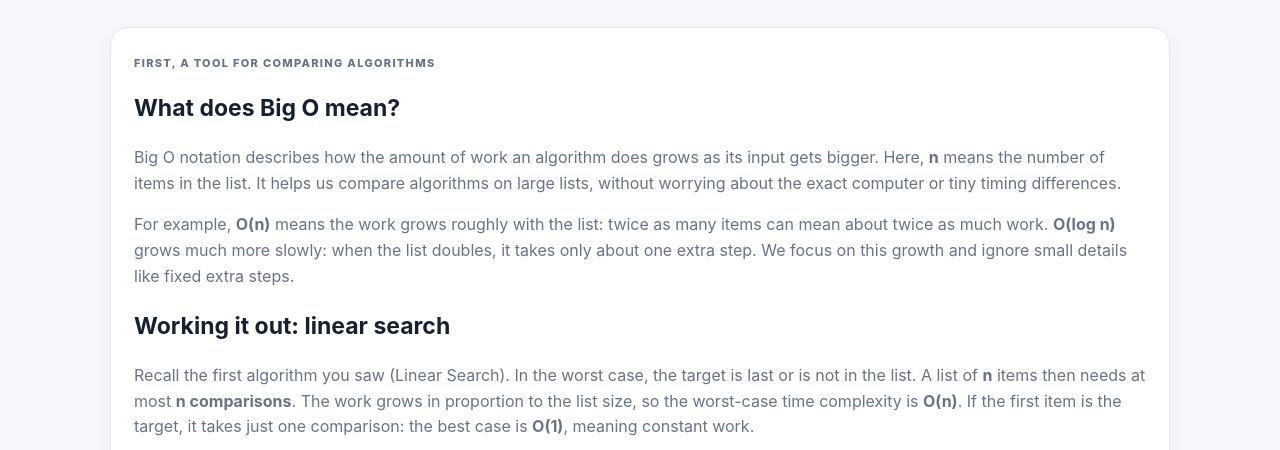
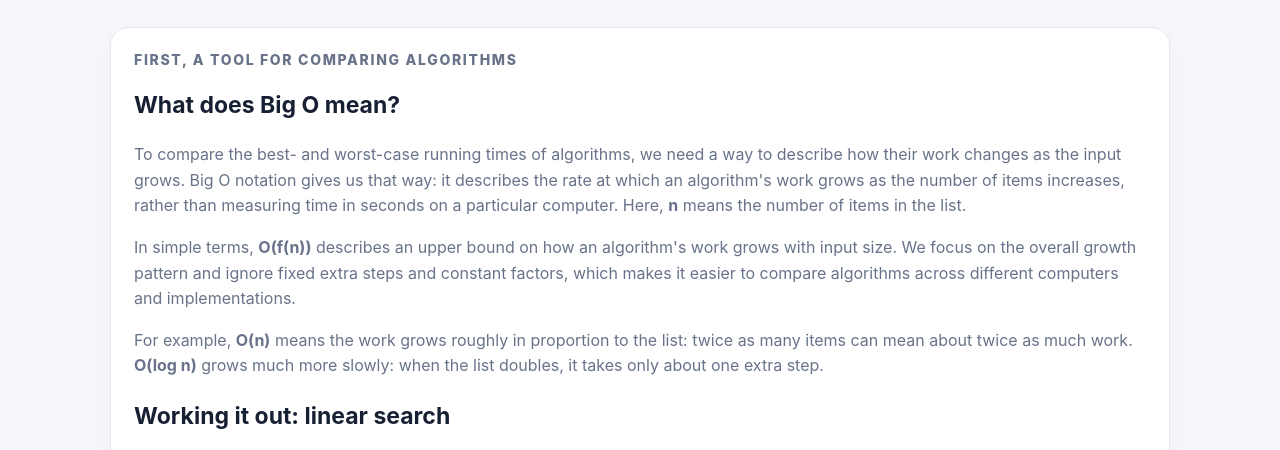
Before and after one commit to alvaro1080/CS411-Digital-Education-Project, a website: page theory-search.html in a window 1280 px wide. Shown: the part 309-759 px from the top of the page. Drawn offline with Linux system fonts and the light colour scheme.

Commit message:
Improve Big O introduction on search theory page

```diff
--- a/theory-search.html
+++ b/theory-search.html
@@ -40,17 +40,17 @@
         </div>
 
         <article class="card theory-card">
-            <small>FIRST, A TOOL FOR COMPARING ALGORITHMS</small>
+            <small style="display: block; font-size: 14px;">FIRST, A TOOL FOR COMPARING ALGORITHMS</small>
             <h3>What does Big O mean?</h3>
             <p>
-                Big O notation describes how the amount of work an algorithm does grows as its input gets bigger.
-                Here, <b>n</b> means the number of items in the list. It helps us compare algorithms on large lists,
-                without worrying about the exact computer or tiny timing differences.
+                To compare the best- and worst-case running times of algorithms, we need a way to describe how their work changes as the input grows. Big O notation gives us that way: it describes the rate at which an algorithm's work grows as the number of items increases, rather than measuring time in seconds on a particular computer.
+                Here, <b>n</b> means the number of items in the list.
             </p>
             <p>
-                For example, <b>O(n)</b> means the work grows roughly with the list: twice as many items can mean
-                about twice as much work. <b>O(log n)</b> grows much more slowly: when the list doubles, it takes
-                only about one extra step. We focus on this growth and ignore small details like fixed extra steps.
+                In simple terms, <b>O(f(n))</b> describes an upper bound on how an algorithm's work grows with input size. We focus on the overall growth pattern and ignore fixed extra steps and constant factors, which makes it easier to compare algorithms across different computers and implementations.
+            </p>
+            <p>
+                For example, <b>O(n)</b> means the work grows roughly in proportion to the list: twice as many items can mean about twice as much work. <b>O(log n)</b> grows much more slowly: when the list doubles, it takes only about one extra step.
             </p>
 
             <h3>Working it out: linear search</h3>
```
